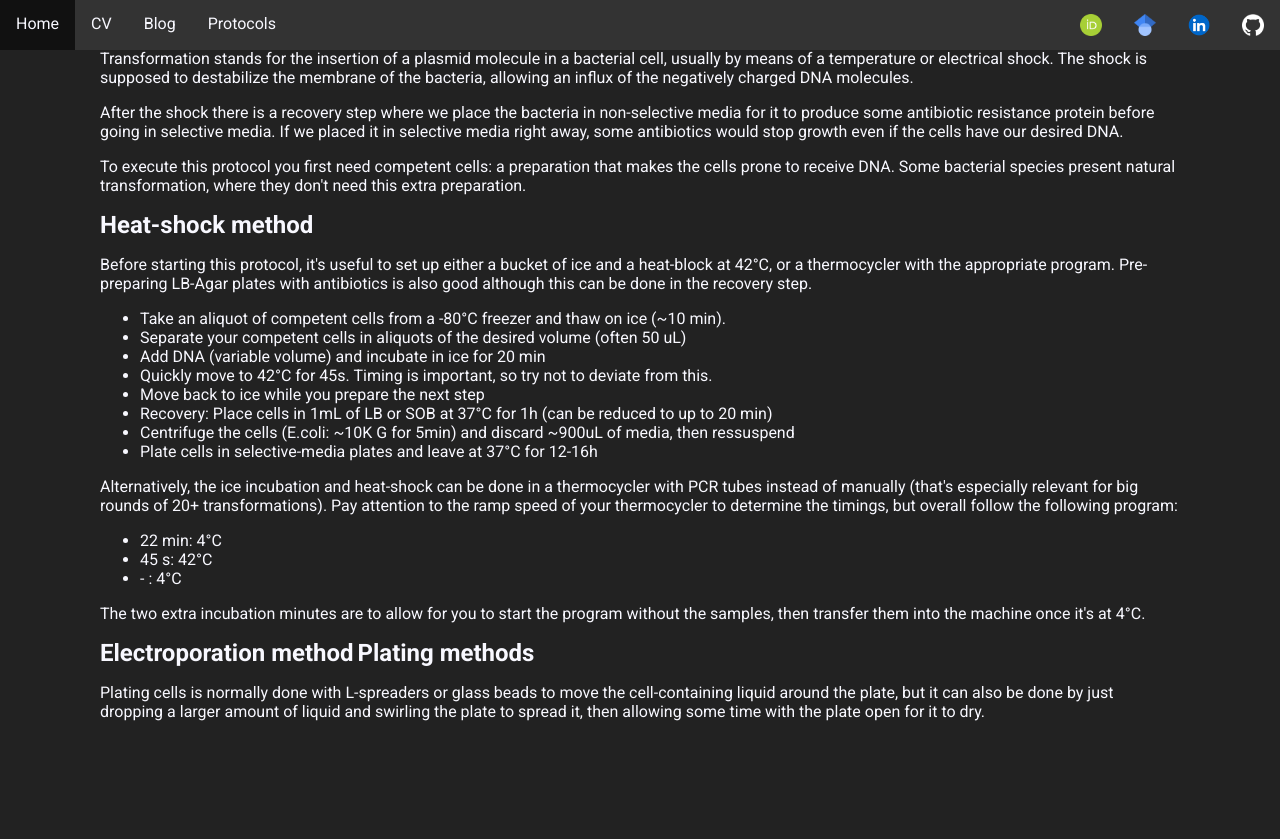
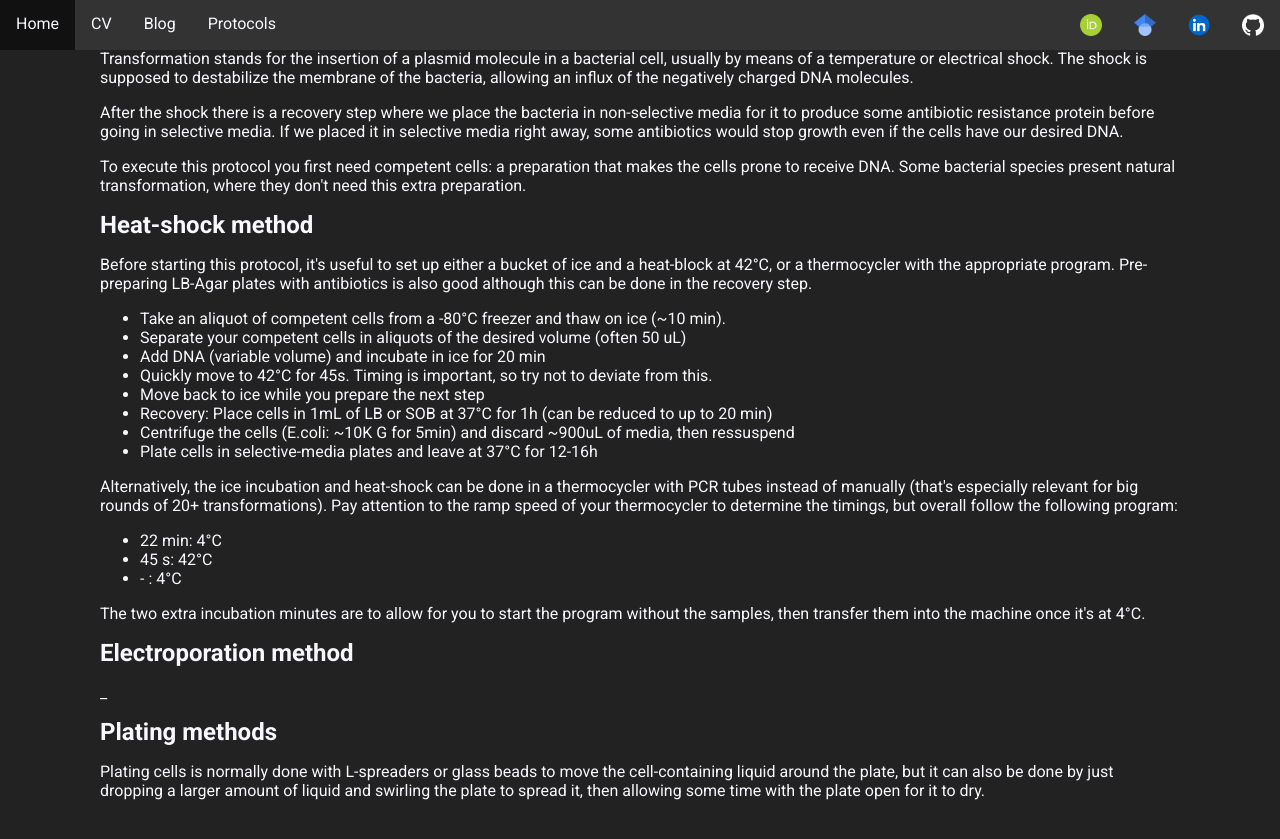
Before and after one commit to fxbuson/fxbuson.github.io, a Jekyll site: the page built from Protocols/Transformation.html, in a window 1280 px wide and 900 px high, scrolled down 558 px. Shown: the top 839 px of the window. Built offline with Jekyll 4.4.1, drawn with Linux system fonts in a browser that asks for light colours.

Commit message:
fixed electroporation empty space

```diff
--- a/Protocols/Transformation.html
+++ b/Protocols/Transformation.html
@@ -54,6 +54,8 @@ title: Transformation
 
 <h2>Electroporation method</h2>
 
+<p>_</p>
+
 <h2>Plating methods</h2>
 
 <p>
```
